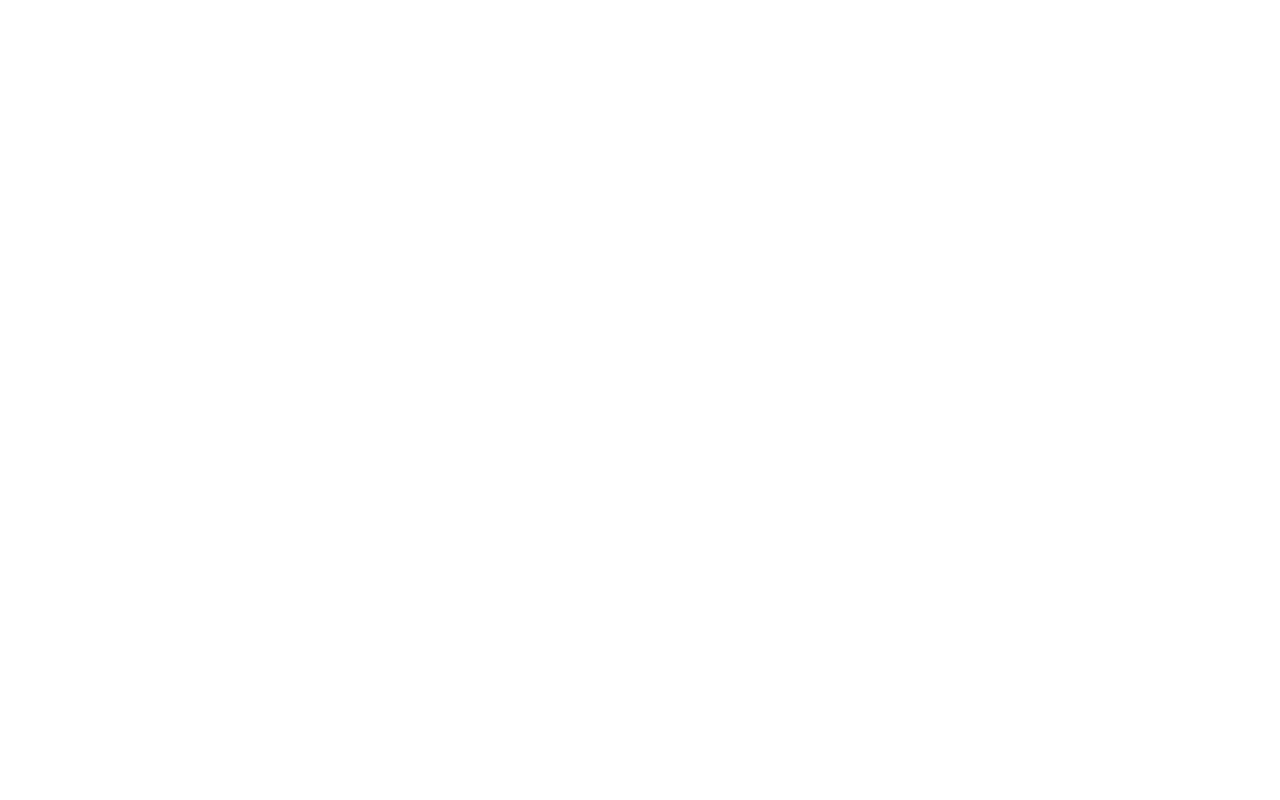
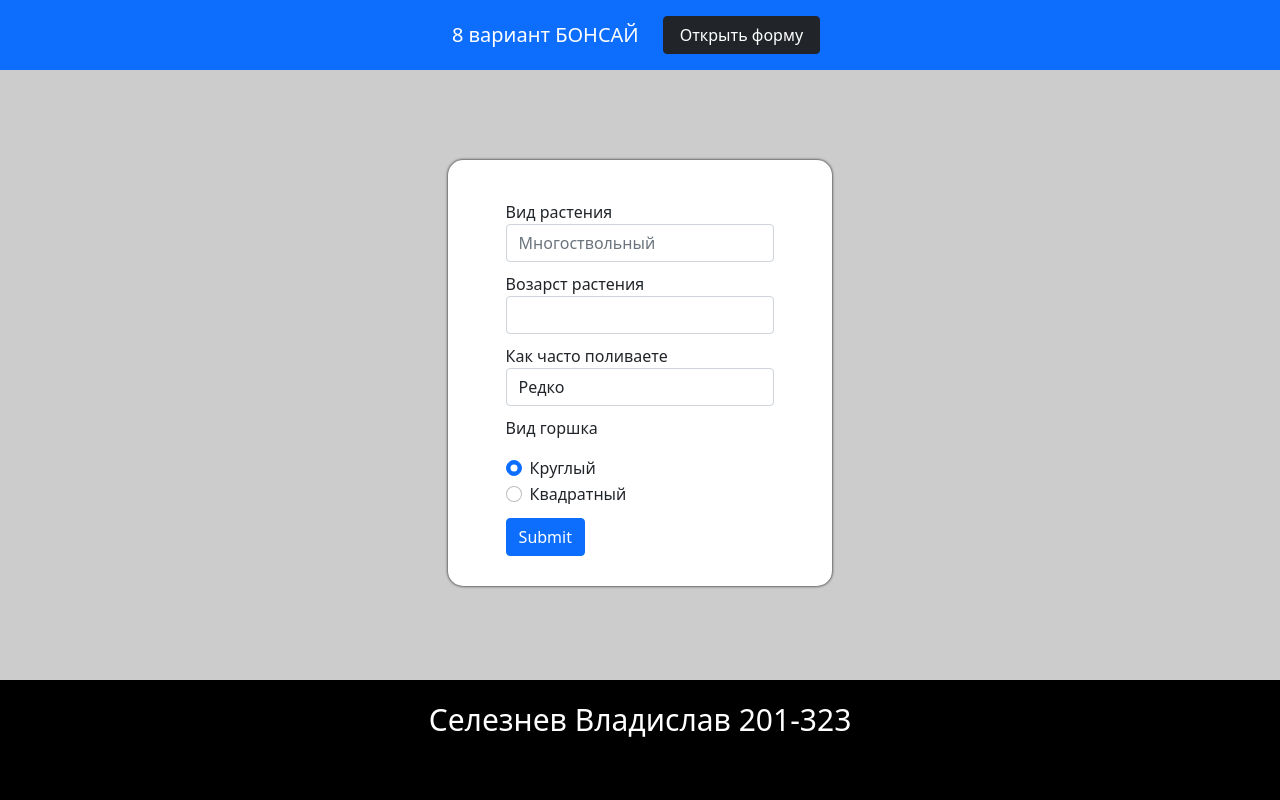
Before and after one commit to seleznevladislav/RK_SeleznevVK, a website: page client/form.html in a window 1280 px wide. Drawn offline with nearby package versions, Linux system fonts and the light colour scheme.

Commit message:
header, footer, form

```diff
--- a/client/form.html
+++ b/client/form.html
@@ -4,9 +4,63 @@
 	<meta charset="UTF-8">
 	<meta http-equiv="X-UA-Compatible" content="IE=edge">
 	<meta name="viewport" content="width=device-width, initial-scale=1.0">
+	<!-- bootstrap -->
+	<link href="https://cdn.jsdelivr.net/npm/bootstrap@5.1.3/dist/css/bootstrap.min.css" rel="stylesheet" integrity="sha384-1BmE4kWBq78iYhFldvKuhfTAU6auU8tT94WrHftjDbrCEXSU1oBoqyl2QvZ6jIW3" crossorigin="anonymous">
+	<link rel="stylesheet" href="style/style.css">
 	<title>Бонсай 8 вариант</title>
 </head>
 <body>
-
+	<header class="navbar-dark bg-primary">
+		<nav class="navbar navbar-expand-lg">
+			<div class="container justify-content-center">
+				<a href="#" class="navbar-brand">8 вариант БОНСАЙ</a>
+				<button type="button" class="btn btn-dark px-3 m-2">Открыть форму</button>
+			</div>
+		</nav>
+	</header>
+	<main>
+	<form action="POST">
+		<div class="form-group">
+			<label for="textInput">Вид растения</label>
+			<input type="text" class="form-control" id="textInput" placeholder="Многоствольный">
+		</div>
+		<div class="form-group">
+			<label for="AgeInput">Возарст растения</label>
+			<input type="number" class="form-control" id="AgeInput">
+		</div>
+		<div class="form-group">
+			<label for="frequencyInput">Как часто поливаете</label>
+			<select class="form-control" id="frequencyInput">
+				<option>Редко</option>
+				<option>Часто</option>
+				<option>Регулярно</option>
+			</select>
+		</div>
+		<fieldset class="form-group">
+			<p class="p-form">Вид горшка</p>
+			<div class="form-check">
+				<label class="form-check-label">
+					<input type="radio" class="form-check-input" name="optionsRadios" id="optionsRadios1" value="option1" checked>
+					Круглый
+				</label>
+			</div>
+			<div class="form-check">
+				<label class="form-check-label">
+					<input type="radio" class="form-check-input" name="optionsRadios" id="optionsRadios2" value="option2">
+					Квадратный
+				</label>
+			</div>
+		</fieldset>
+		<div class="form-group">
+			<button type="submit" class="btn btn-primary">Submit</button>
+		</div>
+	</form>
+	</main>
+	<footer>
+		<div class="footer">
+			<span>Селезнев Владислав 201-323</span>
+		</div>
+	</footer>
+	<script src="https://cdn.jsdelivr.net/npm/bootstrap@5.1.3/dist/js/bootstrap.bundle.min.js" integrity="sha384-ka7Sk0Gln4gmtz2MlQnikT1wXgYsOg+OMhuP+IlRH9sENBO0LRn5q+8nbTov4+1p" crossorigin="anonymous"></script>
 </body>
 </html>
--- /dev/null
+++ b/client/style/style.css
@@ -0,0 +1,31 @@
+body{
+	background-color: rgb(0,0,0,.2);
+}
+form{
+	padding: 40px 0px 20px 0px;
+	max-width: 30%;
+	border-radius: 15px;
+	margin: 7% auto 0px auto;
+	background-color: white;
+	box-shadow: 0px 0px 3px black;
+}
+.form-group{
+	max-width: 70%;
+	margin: 0 auto;
+	padding-bottom: 10px;
+}
+.footer{
+	margin-top: 20px;
+  background: black;
+  width: 100%;
+  height: 120px;
+	color: white;
+  text-align: center;
+  font-size: 30px;
+  line-height: 80px;
+}
+footer{
+	width: 100%;
+	position: absolute;
+	bottom: 0;
+}
```
Also changed, not shown: app.js (+7 -0 lines).
